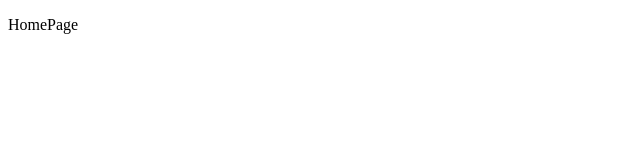
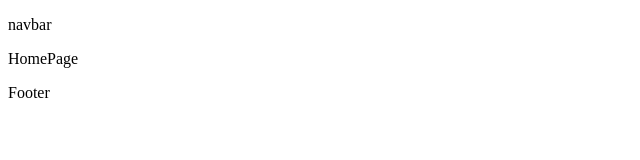
Before and after one commit to alessiotegoni/sac-project, a React (Vite) app: page / in a window 1280 px wide. Shown: the top 160 px of the page, without its empty margins (0-640 px from the left). Built offline with nearby package versions, Linux system fonts and the light colour scheme.

Commit message:
FIX layout

```diff
--- a/src/App.jsx
+++ b/src/App.jsx
@@ -7,9 +7,11 @@ import TripDetail from './pages/TripDetail';
 function App() {
     return (
         <BrowserRouter>
-            <Routes element={<DefaultLayout />}>
-                <Route index element={<HomePage />}></Route>
-                <Route path="trip/:id" element={<TripDetail />}></Route>
+            <Routes>
+                <Route element={<DefaultLayout />}>
+                    <Route index element={<HomePage />}></Route>
+                    <Route path="trip/:id" element={<TripDetail />}></Route>
+                </Route>
             </Routes>
         </BrowserRouter>
     );
```
